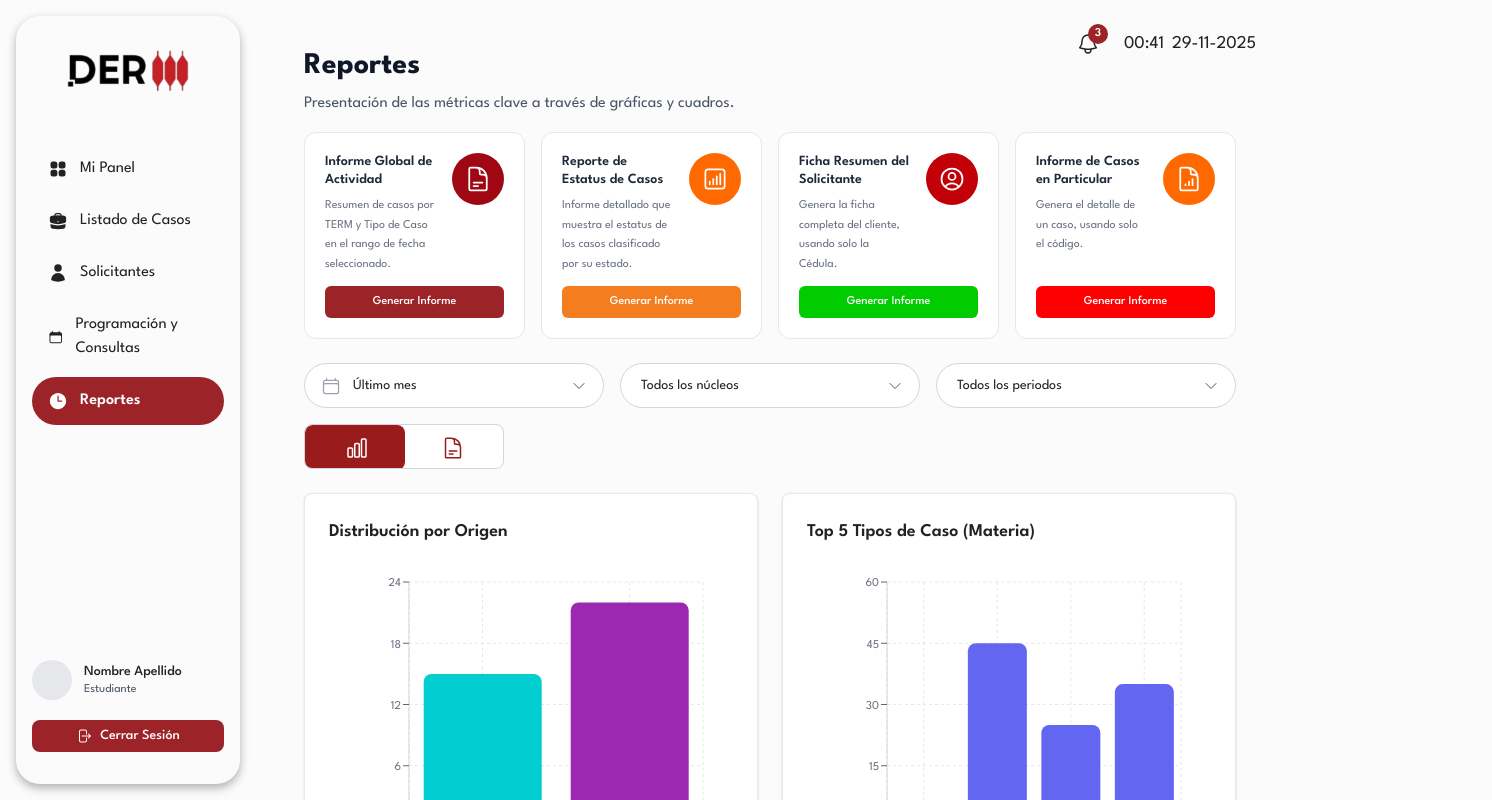
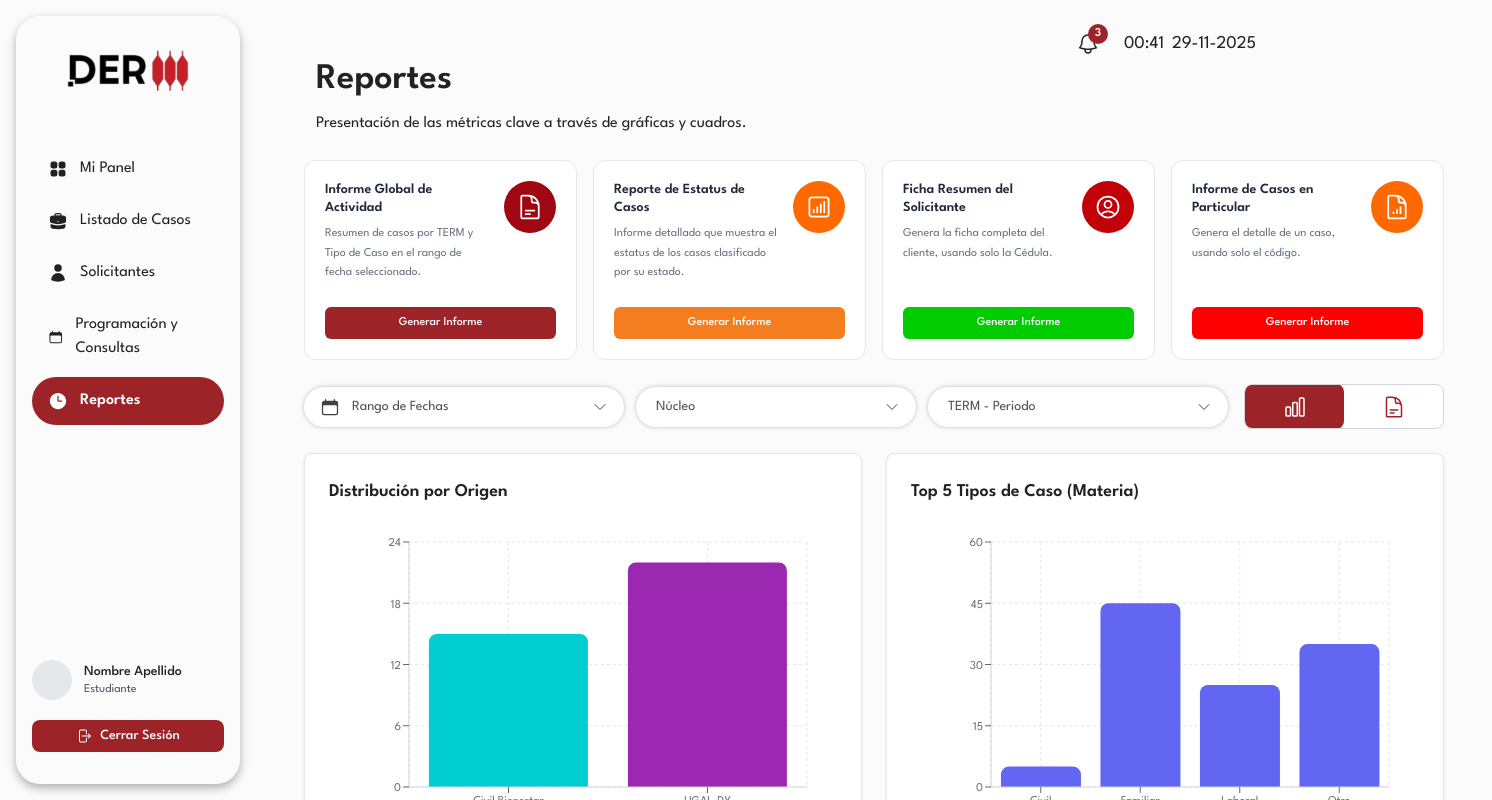
Before and after one commit to ByteWizzardd/Gestion-de-clinicas-juridicas, a Next.js app: page /dashboard/reports in a window 1280 px wide. Shown: the whole page, 1492 px wide, since content can reach past the window. Built offline with nearby package versions, Linux system fonts and the light colour scheme.

Commit message:
fix: filtros responsive en reports

```diff
--- a/app/dashboard/reports/page.tsx
+++ b/app/dashboard/reports/page.tsx
@@ -42,10 +42,8 @@ export default function ReportsPage() {
         <div className="p-6 space-y-6">
             {/* Header */}
             <div className="mb-4">
-                <h1 className="text-3xl font-bold text-gray-900 mb-2">Reportes</h1>
-                <p className="text-gray-600">
-                    Presentación de las métricas clave a través de gráficas y cuadros.
-                </p>
+                <h1 className="text-2xl sm:text-3xl lg:text-4xl m-3 font-semibold font-primary">Reportes</h1>
+                <p className="mb-6 ml-3 text-sm sm:text-base">Presentación de las métricas clave a través de gráficas y cuadros.</p>
             </div>
 
             {/* Report Generation Cards */}
--- a/components/reports/FilterBar.tsx
+++ b/components/reports/FilterBar.tsx
@@ -2,7 +2,7 @@
 
 import Select from '../ui/Select';
 import ViewSwitcher, { ViewMode } from '../ui/ViewSwitcher';
-import { CalendarIcon } from '@heroicons/react/24/outline';
+import { CalendarIcon } from '@heroicons/react/24/solid';
 
 export interface ReportFilters {
     dateRange: string;
@@ -27,62 +27,48 @@ export default function FilterBar({
         onFilterChange({ ...filters, [key]: value });
     };
 
-    const dateRangeOptions = [
-        { value: 'last-week', label: 'Última semana' },
-        { value: 'last-month', label: 'Último mes' },
-        { value: 'last-quarter', label: 'Último trimestre' },
-        { value: 'last-year', label: 'Último año' },
-        { value: 'custom', label: 'Personalizado' }
-    ];
-
-    const nucleoOptions = [
-        { value: 'all', label: 'Todos los núcleos' },
-        { value: 'nucleo-1', label: 'Núcleo 1' },
-        { value: 'nucleo-2', label: 'Núcleo 2' },
-        { value: 'nucleo-3', label: 'Núcleo 3' },
-        { value: 'nucleo-4', label: 'Núcleo 4' }
-    ];
-
-    const termOptions = [
-        { value: 'all', label: 'Todos los periodos' },
-        { value: '2024-1', label: '2024-1' },
-        { value: '2024-2', label: '2024-2' },
-        { value: '2023-2', label: '2023-2' },
-        { value: '2023-1', label: '2023-1' }
-    ];
+    const dateRangeOptions: { value: string; label: string }[] = [];
+    const nucleoOptions: { value: string; label: string }[] = [];
+    const termOptions: { value: string; label: string }[] = [];
 
     return (
-        <div className="flex flex-wrap items-center gap-4 justify-between">
+        <div className="flex flex-col sm:flex-row items-stretch sm:items-center gap-4 sm:gap-4 justify-between">
             {/* Filters Section */}
-            <div className="flex items-center gap-4">
+            <div className="flex flex-col sm:flex-row items-stretch sm:items-center gap-3 sm:gap-3 flex-1">
+                <div className="flex-1 sm:flex-initial sm:w-[320px]">
                     <Select
                         options={dateRangeOptions}
                         value={filters.dateRange}
                         onChange={(e) => handleFilterUpdate('dateRange', e.target.value)}
                         placeholder="Rango de Fechas"
-                    className="text-sm min-w-[300px]"
-                    icon={<CalendarIcon className="w-5 h-5 text-gray-400" />}
+                        className="text-sm w-full"
+                        icon={<CalendarIcon className="w-5 h-5 text-neutral-700" />}
                     />
+                </div>
 
+                <div className="flex-1 sm:flex-initial sm:w-[280px]">
                     <Select
                         options={nucleoOptions}
                         value={filters.nucleo}
                         onChange={(e) => handleFilterUpdate('nucleo', e.target.value)}
                         placeholder="Núcleo"
-                    className="text-sm min-w-[300px]"
+                        className="text-sm w-full"
                     />
+                </div>
 
+                <div className="flex-1 sm:flex-initial sm:w-[300px]">
                     <Select
                         options={termOptions}
                         value={filters.term}
                         onChange={(e) => handleFilterUpdate('term', e.target.value)}
                         placeholder="TERM - Periodo"
-                    className="text-sm min-w-[300px]"
+                        className="text-sm w-full"
                     />
+                </div>
             </div>
 
             {/* View Switcher */}
-            <div className="flex-shrink-0">
+            <div className="flex-shrink-0 w-full sm:w-auto flex justify-start sm:justify-end">
                 <ViewSwitcher
                     activeView={viewMode}
                     onViewChange={onViewModeChange}
--- a/components/ui/ActionMenu.tsx
+++ b/components/ui/ActionMenu.tsx
@@ -44,7 +44,6 @@ export default function ActionMenu({ onView, onEdit, onDelete }: ActionMenuProps
   };
 
   const hasActions = onView || onEdit || onDelete;
-  const actionCount = [onView, onEdit, onDelete].filter(Boolean).length;
 
   return (
     <div className="relative">
@@ -61,7 +60,7 @@ export default function ActionMenu({ onView, onEdit, onDelete }: ActionMenuProps
                 Ver
               </button>
               {(onEdit || onDelete) && (
-                <div className="border-t border-gray-200 my-1"></div>
+                <div className="border-t border-gray-100 my-1"></div>
               )}
             </>
           )}
@@ -72,7 +71,7 @@ export default function ActionMenu({ onView, onEdit, onDelete }: ActionMenuProps
                 Editar
               </button>
               {onDelete && (
-                <div className="border-t border-gray-200 my-1"></div>
+                <div className="border-t border-gray-100 my-1"></div>
               )}
             </>
           )}
--- /dev/null
+++ b/components/ui/DropdownMenu.tsx
@@ -0,0 +1,82 @@
+'use client';
+
+import { useState, useRef, useEffect, ReactNode } from 'react';
+
+interface DropdownMenuProps {
+  trigger: ReactNode | ((isOpen: boolean) => ReactNode);
+  children: ReactNode;
+  align?: 'left' | 'right' | 'center';
+  className?: string;
+  menuClassName?: string;
+  onOpenChange?: (isOpen: boolean) => void;
+}
+
+export default function DropdownMenu({
+  trigger,
+  children,
+  align = 'left',
+  className = '',
+  menuClassName = '',
+  onOpenChange
+}: DropdownMenuProps) {
+  const [isOpen, setIsOpen] = useState(false);
+  const menuRef = useRef<HTMLDivElement>(null);
+  const triggerRef = useRef<HTMLDivElement>(null);
+
+  useEffect(() => {
+    const handleClickOutside = (event: MouseEvent) => {
+      if (
+        menuRef.current &&
+        triggerRef.current &&
+        !menuRef.current.contains(event.target as Node) &&
+        !triggerRef.current.contains(event.target as Node)
+      ) {
+        setIsOpen(false);
+        onOpenChange?.(false);
+      }
+    };
+
+    if (isOpen) {
+      document.addEventListener('mousedown', handleClickOutside);
+    }
+
+    return () => {
+      document.removeEventListener('mousedown', handleClickOutside);
+    };
+  }, [isOpen, onOpenChange]);
+
+  const handleToggle = () => {
+    const newState = !isOpen;
+    setIsOpen(newState);
+    onOpenChange?.(newState);
+  };
+
+  const alignClasses = {
+    left: 'left-0',
+    right: 'right-0',
+    center: 'left-1/2 transform -translate-x-1/2'
+  };
+
+  const triggerElement = typeof trigger === 'function' ? trigger(isOpen) : trigger;
+
+  return (
+    <div className={`relative ${className}`}>
+      <div
+        ref={triggerRef}
+        onClick={handleToggle}
+        className="cursor-pointer"
+      >
+        {triggerElement}
+      </div>
+
+      {isOpen && (
+        <div
+          ref={menuRef}
+          className={`absolute ${alignClasses[align]} mt-2 z-50 ${menuClassName}`}
+        >
+          {children}
+        </div>
+      )}
+    </div>
+  );
+}
--- a/components/ui/Select.tsx
+++ b/components/ui/Select.tsx
@@ -3,6 +3,7 @@
 import { useState, useRef, useEffect } from 'react';
 import { ChevronDownIcon } from "@heroicons/react/24/outline";
 import { AnimatePresence, motion } from 'motion/react';
+import DropdownMenu from './DropdownMenu';
 
 interface SelectOption {
     value: string;
@@ -23,25 +24,8 @@ interface SelectProps {
 
 export default function Select({ label, error, options, placeholder = "Selecciona una opción", value = "", onChange, required, className = "", icon }: SelectProps) {
     const [isOpen, setIsOpen] = useState(false);
-    const selectRef = useRef<HTMLDivElement>(null);
 
     const selectedOption = options.find((opt) => opt.value === value);
-
-    useEffect(() => {
-        const handleClickOutside = (event: MouseEvent) => {
-            if (selectRef.current && !selectRef.current.contains(event.target as Node)) {
-                setIsOpen(false);
-            }
-        };
-
-        if (isOpen) {
-            document.addEventListener('mousedown', handleClickOutside);
-        }
-
-        return () => {
-            document.removeEventListener('mousedown', handleClickOutside);
-        };
-    }, [isOpen]);
 
     const handleSelect = (optionValue: string) => {
         if (onChange) {
@@ -54,62 +38,71 @@ export default function Select({ label, error, options, placeholder = "Seleccion
         setIsOpen(false);
     };
 
-    return (
-        <div className="flex flex-col gap-1">
-            {label && (<label className="text-sm font-normal text-foreground mb-1">{label}</label>)}
-            <div className="relative" ref={selectRef}>
+    const triggerButton = (isOpenState: boolean) => (
         <button
             type="button"
-                    onClick={() => setIsOpen(!isOpen)}
             className={`
-                        w-full h-[45px] ${icon ? 'pl-4 pr-4' : 'pl-5 pr-4'} rounded-3xl border flex items-center gap-3 justify-between
-                        ${error ? 'border-danger' : 'border-gray-300'}
-                        focus:outline-none focus:ring-1
-                        ${error ? 'focus:ring-danger' : 'focus:ring-primary'}
-                        bg-white cursor-pointer transition-colors
-                        text-sm text-foreground text-left
+                w-full h-10 ${icon ? 'pl-4 pr-4' : 'pl-5 pr-4'} rounded-3xl shadow-[0px_0px_4px_0px_rgba(0,0,0,0.25)] overflow-hidden flex items-center gap-3 justify-between
+                outline-none focus:outline-none focus-visible:outline-none focus-visible:ring-0
+                bg-white cursor-pointer
+                text-sm text-neutral-800/90 text-left font-normal
                 ${className}
             `}
         >
             <div className="flex items-center gap-3 flex-1 min-w-0">
                 {icon && <span className="flex-shrink-0">{icon}</span>}
-                        <span className={`truncate ${selectedOption ? 'text-foreground' : 'text-[#717171]'}`}>
+                <span className={`truncate ${selectedOption ? 'text-neutral-800/90' : 'text-neutral-600'}`}>
                     {selectedOption ? selectedOption.label : placeholder}
                 </span>
             </div>
             <ChevronDownIcon
-                        className={`w-4 h-4 text-gray-600 transition-transform flex-shrink-0 ${isOpen ? 'transform rotate-180' : ''}`}
+                className={`w-4 h-4 text-neutral-700 transition-transform flex-shrink-0 ${isOpenState ? 'transform rotate-180' : ''}`}
             />
         </button>
+    );
 
+    return (
+        <div className="flex flex-col gap-1">
+            {label && (<label className="text-sm font-normal text-foreground mb-1">{label}</label>)}
+            <DropdownMenu
+                trigger={triggerButton}
+                align="left"
+                className="w-full"
+                menuClassName="w-full"
+                onOpenChange={setIsOpen}
+            >
                 <AnimatePresence>
-                    {isOpen && (
                     <motion.div
                         initial={{ opacity: 0, y: -10, scale: 0.95 }}
                         animate={{ opacity: 1, y: 0, scale: 1 }}
                         exit={{ opacity: 0, y: -10, scale: 0.95 }}
                         transition={{ duration: 0.2, ease: 'easeOut' }}
-                            className="absolute z-50 w-full mt-1 bg-white border border-gray-300 rounded-lg shadow-lg max-h-60 overflow-auto"
+                        className="bg-white border border-gray-200 rounded-xl shadow-xl max-h-60 overflow-auto py-1"
                     >
-                            {options.map((option, index) => (
+                        {options.length > 0 ? (
+                            options.map((option, index) => (
                                 <button
                                     key={option.value}
                                     type="button"
                                     onClick={() => handleSelect(option.value)}
                                     className={`
-                                        w-full px-3 py-2 text-left text-sm text-foreground hover:bg-gray-100 transition-colors
+                                        w-full px-4 py-2.5 text-left text-sm text-gray-600 hover:text-gray-900 hover:bg-gray-100 transition-colors cursor-pointer
                                         ${value === option.value ? 'bg-primary-light text-primary font-medium' : ''}
-                                        ${index === 0 ? 'rounded-t-lg' : ''}
-                                        ${index === options.length - 1 ? 'rounded-b-lg' : ''}
+                                        ${index === 0 ? 'rounded-t-xl' : ''}
+                                        ${index === options.length - 1 ? 'rounded-b-xl' : ''}
                                     `}
                                 >
                                     {option.label}
                                 </button>
-                            ))}
+                            ))
+                        ) : (
+                            <div className="px-4 py-2.5 text-sm text-gray-500 text-center">
+                                No hay opciones disponibles
+                            </div>
+                        )}
                     </motion.div>
-                    )}
                 </AnimatePresence>
-            </div>
+            </DropdownMenu>
             {error && (<p className="text-xs text-danger mt-1">{error}</p>)}
         </div>
     );
--- a/components/ui/ViewSwitcher.tsx
+++ b/components/ui/ViewSwitcher.tsx
@@ -13,26 +13,26 @@ export default function ViewSwitcher({ activeView, onViewChange }: ViewSwitcherP
     const isChartsActive = activeView === 'charts';
 
     return (
-        <div className="w-[200px] h-[45px] rounded-lg border border-gray-300 overflow-hidden bg-white">
-            <label className="inline-flex items-center cursor-pointer">
+        <div className="w-full sm:w-[200px] h-[45px] rounded-lg border border-gray-300 overflow-hidden bg-white">
+            <label className="inline-flex items-center cursor-pointer w-full h-full">
                 <input
                     type="checkbox"
                     className="sr-only peer"
                     checked={!isChartsActive}
                     onChange={(e) => onViewChange(e.target.checked ? 'cards' : 'charts')}
                 />
-                <div className="relative w-[200px] h-[45px] peer-focus:outline-none peer peer-checked:after:translate-x-full after:content-[''] after:absolute after:top-0 after:left-0 after:bg-[#991B1B] after:rounded-lg after:h-full after:w-[100px] after:transition-all after:duration-300">
+                <div className="relative w-full h-[45px] peer-focus:outline-none peer peer-checked:after:translate-x-full after:content-[''] after:absolute after:top-0 after:left-0 after:bg-primary after:rounded-lg after:h-full after:w-1/2 after:transition-all after:duration-300">
                     {/* Charts Icon */}
-                    <div className="absolute left-[40px] top-1/2 transform -translate-y-1/2 z-10 pointer-events-none">
+                    <div className="absolute left-1/4 top-1/2 transform -translate-x-1/2 -translate-y-1/2 z-10 pointer-events-none">
                         <ChartBarIcon
-                            className={`w-6 h-6 transition-colors duration-300 ${isChartsActive ? 'text-white' : 'text-[#991B1B]'
+                            className={`w-6 h-6 transition-colors duration-300 ${isChartsActive ? 'text-white' : 'text-primary'
                                 }`}
                         />
                     </div>
                     {/* Cards Icon */}
-                    <div className="absolute right-[40px] top-1/2 transform -translate-y-1/2 z-10 pointer-events-none">
+                    <div className="absolute right-1/4 top-1/2 transform translate-x-1/2 -translate-y-1/2 z-10 pointer-events-none">
                         <DocumentTextIcon
-                            className={`w-6 h-6 transition-colors duration-300 ${!isChartsActive ? 'text-white' : 'text-[#991B1B]'
+                            className={`w-6 h-6 transition-colors duration-300 ${!isChartsActive ? 'text-white' : 'text-primary'
                                 }`}
                         />
                     </div>
```
Lines whose indentation alone changed are shown as unchanged.
